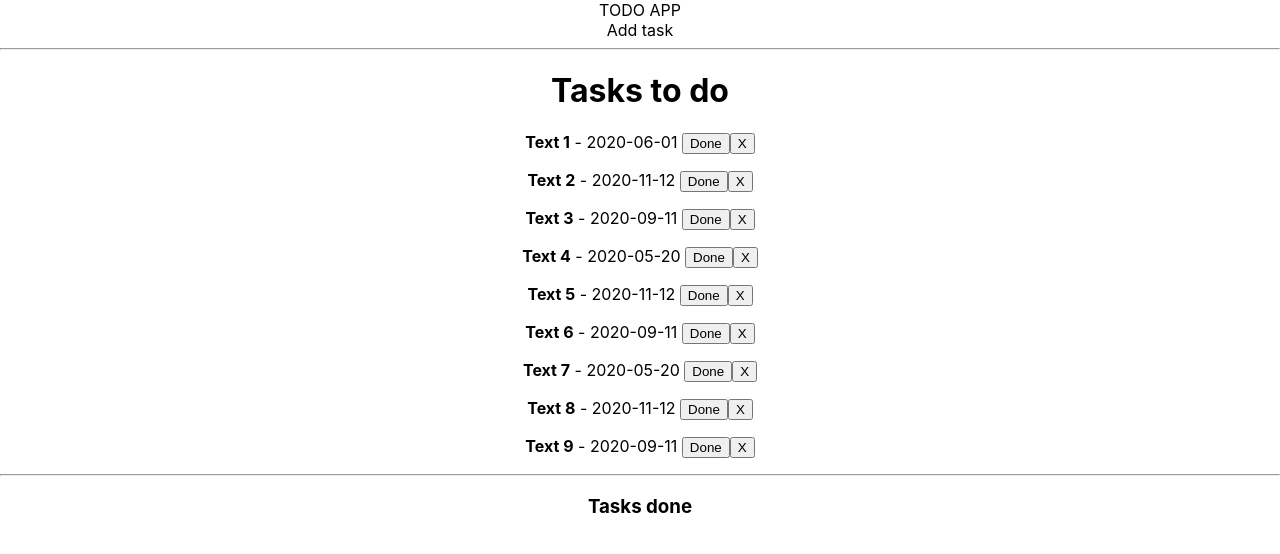
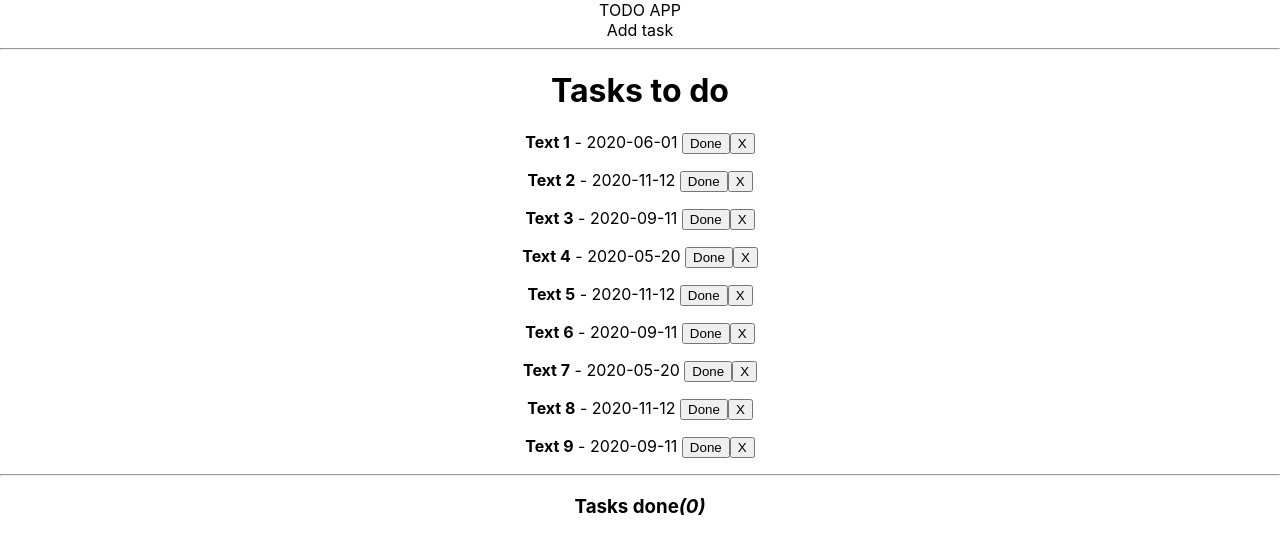
Before and after one commit to WieMon/learning-react-5, a React (Create React App) app: page / in a window 1280 px wide. Shown: the top 554 px of the page. Built offline with nearby package versions, Linux system fonts and the light colour scheme.

Commit message:
Add displaying tasks in the sections: to do and done

```diff
--- a/src/components/TaskList.js
+++ b/src/components/TaskList.js
@@ -2,22 +2,34 @@ import React from 'react';
 import Task from './Task';
 
 const TaskList = (props) => {
-  const tasks = props.tasks.map(task =>
+  const active = props.tasks.filter(task => task.active);
+  const done = props.tasks.filter(task => !task.active);
+  //console.log(active, done);
+
+  const activeTasks = active.map(task =>
     <Task key={task.id}
           task={task}
           delete={props.delete}
           change={props.change} />)
 
+  const doneTasks = done.map(task =>
+      <Task key={task.id}
+            task={task}
+            delete={props.delete}
+            change={props.change} />)
+
+
   return (
     <>
       <div className='active'>
         <h1>Tasks to do</h1>
-      {tasks}
+      {activeTasks.length > 0 ? activeTasks :<p>No tasks</p>}
       </div>
       <hr />
       <div className='done'>
-        <h3>Tasks done</h3>
-
+        <h3>Tasks done<em>({done.length})</em></h3>
+        {done.length > 3 && <span style={{ fontSize: 14 }}>Only 3 tasks are visible</span>}
+        {doneTasks.slice(0, 3)}
       </div>
     </>
    );
```
Also changed, not shown: src/components/App.js (+4 -4 lines).
